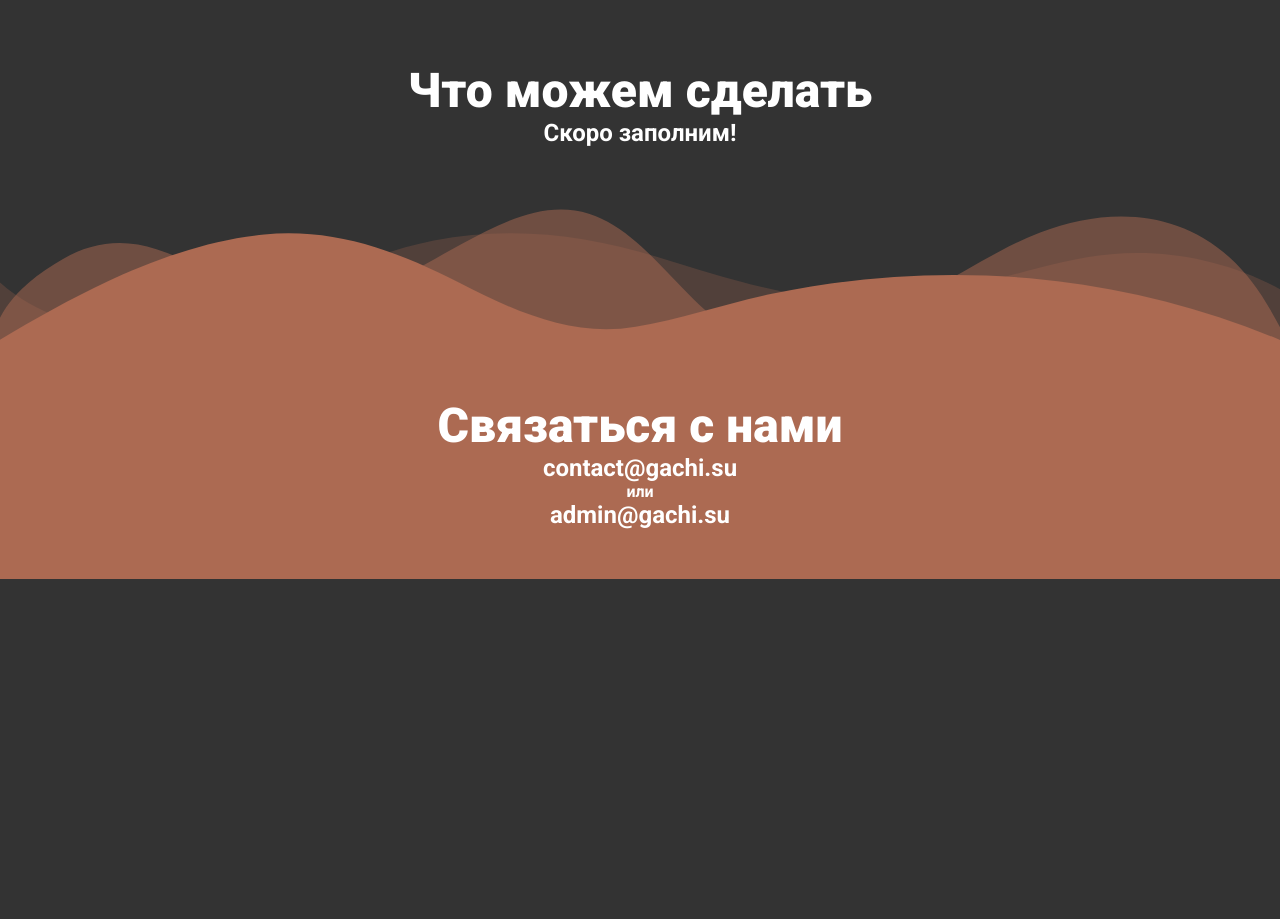
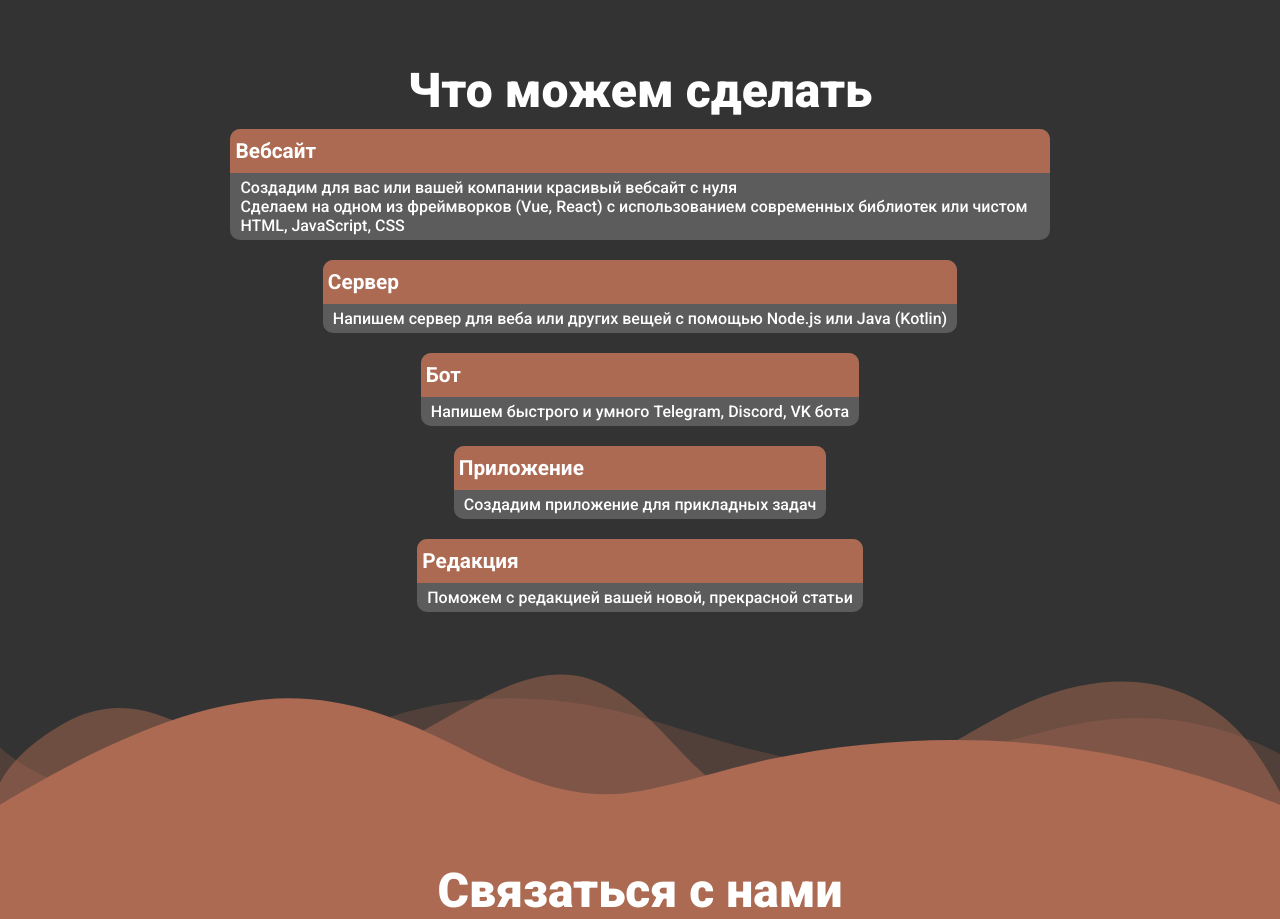
Before and after one commit to GSU-Dev/gachi-main, a plain HTML site: page index.html in a window 1280 px wide. Shown: the part 1243-2162 px from the top of the page. Before the commit the page ends 1822 px from the top, so only its background shows below. Drawn offline with Linux system fonts and the light colour scheme.

Commit message:
Add features section

```diff
--- a/assets/style.css
+++ b/assets/style.css
@@ -112,6 +112,42 @@ html, body {
     background-color: var(--primary-hover);
 }
 
+.cards {
+    display: flex;
+    gap: 20px;
+    flex-wrap: wrap;
+    margin-top: 10px;
+    width: 80%;
+    max-width: 1280px;
+    justify-content: center;
+}
+
+.cards .card {
+    border-radius: 10px;
+    background-color: rgba(255, 255, 255, 0.2);
+    display: flex;
+    align-items: center;
+    flex-direction: column;
+    overflow: hidden;
+}
+
+.cards .card .head {
+    background-color: var(--primary);
+    width: 100%;
+    padding: 10px 5px 10px 5px;
+}
+
+.cards .card .head h2 {
+    font-size: 1.3em;
+    font-weight: 700;
+    margin-left: 5px;
+}
+
+.cards .card .text {
+    padding: 5px 10px 5px 10px;
+    font-weight: 500;
+}
+
 .features {
     width: 100vw;
 }
--- a/index.html
+++ b/index.html
@@ -52,7 +52,49 @@
         <section class="features scroll-features">
             <div class="container">
                 <h1>Что можем сделать</h1>
-                <h2>Скоро заполним!</h2>
+                <div class="cards">
+                    <div class="card">
+                        <div class="head">
+                            <h2>Вебсайт</h2>
+                        </div>
+                        <div class="text">
+                            Создадим для вас или вашей компании красивый вебсайт с нуля<br>
+                            Сделаем на одном из фреймворков (Vue, React) с использованием современных библиотек или чистом HTML, JavaScript, CSS
+                        </div>
+                    </div>
+                    <div class="card">
+                        <div class="head">
+                            <h2>Сервер</h2>
+                        </div>
+                        <div class="text">
+                            Напишем сервер для веба или других вещей с помощью Node.js или Java (Kotlin)
+                        </div>
+                    </div>
+                    <div class="card">
+                        <div class="head">
+                            <h2>Бот</h2>
+                        </div>
+                        <div class="text">
+                            Напишем быстрого и умного Telegram, Discord, VK бота
+                        </div>
+                    </div>
+                    <div class="card">
+                        <div class="head">
+                            <h2>Приложение</h2>
+                        </div>
+                        <div class="text">
+                            Создадим приложение для прикладных задач
+                        </div>
+                    </div>
+                    <div class="card">
+                        <div class="head">
+                            <h2>Редакция</h2>
+                        </div>
+                        <div class="text">
+                            Поможем с редакцией вашей новой, прекрасной статьи
+                        </div>
+                    </div>
+                </div>
             </div>
         </section>
         <div class="shape-divider flip">
```
